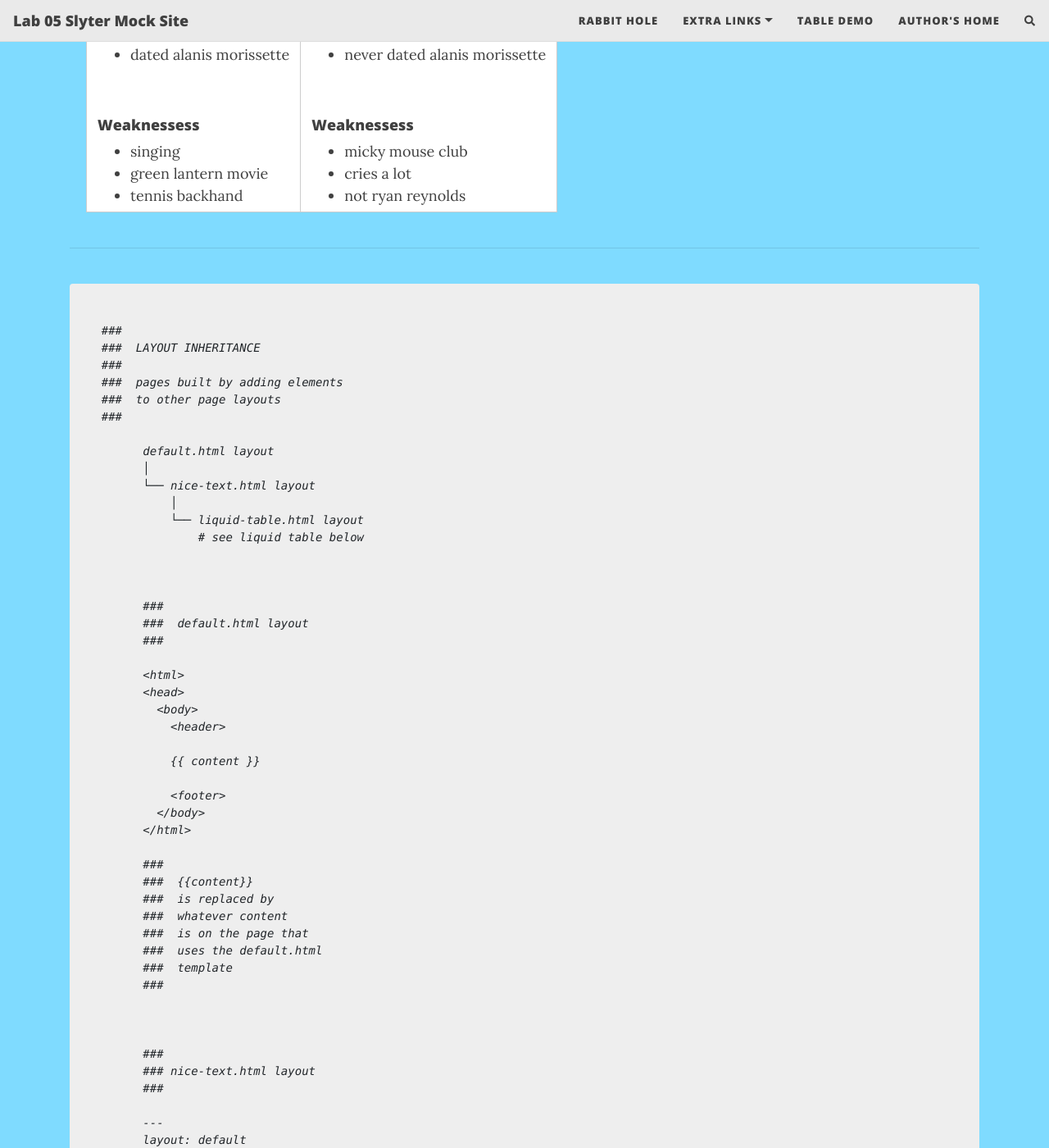
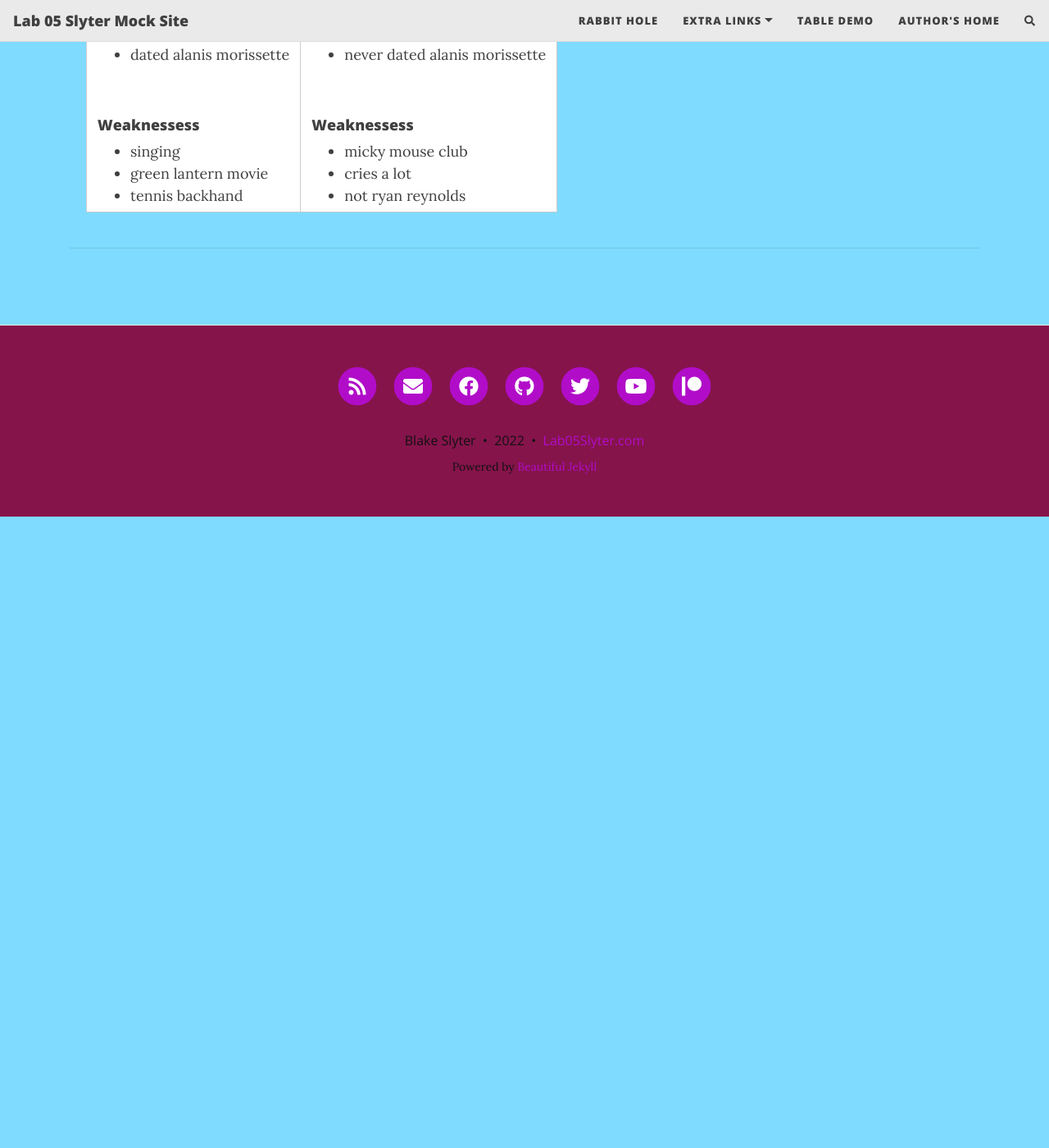
Before and after one commit to Bslyter/bslyter.github.io, a Jekyll site: the page built from table-demo.md, in a window 1280 px wide and 1400 px high, scrolled down 1079 px. Shown: the whole window at 82% size. Built offline with Jekyll 4.4.1, drawn with Linux system fonts in a browser that asks for light colours; nearby versions of some CDN libraries; comment, search, counter and statistics services are not loaded; after the commit the page ends 1709 px from its top, so only the background shows below that; some of the changed text lies outside the part shown.

Commit message:
Update liquid-table.html

```diff
--- a/_layouts/liquid-table.html
+++ b/_layouts/liquid-table.html
@@ -85,209 +85,6 @@ layout: default
 
 <br>
 
-
-<blockquote>
-<pre>
-<code>
-
-    ###
-    ###  LAYOUT INHERITANCE
-    ###
-    ###  pages built by adding elements
-    ###  to other page layouts
-    ###
-
-          default.html layout
-          │
-          └── nice-text.html layout
-              │
-              └── liquid-table.html layout
-                  # see liquid table below
-
-
-
-          ###
-          ###  default.html layout
-          ###
-
-          &lt;html>
-          &lt;head>
-            &lt;body>
-              &lt;header>
-
-              &lbrace;&lbrace; content }}
-
-              &lt;footer>
-            &lt;/body>
-          &lt;/html>
-
-          ###
-          ###  &lbrace;&lbrace;content}}
-          ###  is replaced by
-          ###  whatever content
-          ###  is on the page that
-          ###  uses the default.html
-          ###  template
-          ###
-
-
-
-          ###
-          ### nice-text.html layout
-          ###
-
-          ---
-          layout: default
-          ---
-
-          &lt;div class="pretty-text">
-
-          &lt;h1> &lbrace;&lbrace; page.title }} &lt;/h1>
-
-          &lbrace;&lbrace; content }}
-
-          &lt;/div>
-
-
-          ###
-          ### liquid-table.html layout
-          ###
-
-          ---
-          layout: nice-text
-          ---
-
-          &lbrace;&lbrace; content }}
-
-          #  liquid table starts here
-
-
-
-
-
-    ###
-    ###  LIQUID TABLE ADDED USING YAML DATA
-    ###
-    ###  liquid is a simple markup language that allows
-    ###  web designers to separate page layouts from
-    ###  page content without databases
-    ###
-    ###  &lbrace;%  function in liquid  %}
-    ###  &lbrace;&lbrace;  variable in liquid  }}
-    ###
-
-        ###
-        ###  YAML HEADER FOR PAGE
-        ###
-
-        ---
-        layout: liquid-table
-        title: 'amiright?'
-        reynolds:
-          strengths:
-          - good father
-          - funny
-          - dated alanis morissette
-          weaknesses:
-          - singing
-          - green lantern movie
-          - tennis backhand
-        gosling:
-          strengths:
-          - builds houses
-          - is a real boy
-          - never dated alanis morissette
-          weaknesses:
-          - micky mouse club
-          - cries a lot
-          - not ryan reynolds
-        ---
-
-       ###
-       ###  LIQUID TAG TABLE IN LAYOUT
-       ###
-       ###  HTML ELEMENTS:
-       ###  &lt;thead> table header
-       ###  &lt;tr>  table row
-       ###  &lt;td>  table cell (or data)
-       ###  &lt;ul> unordered list
-       ###  &lt;li> list item
-       ###
-
-        &lt;h2> Ryan vs Ryan &lt;/h2>
-
-        &lt;table id="ryan-v-ryan">
-
-        &lt;thead>
-          &lt;tr>
-            &lt;th>  &lt;h3>  Ryan Reynolds  &lt;/h3>  &lt;/th>
-            &lt;th>  &lt;h3>  Ryan Gosling  &lt;/h3>  &lt;/th>
-          &lt;/tr>
-        &lt;/thead>
-
-        &lt;tbody>
-        &lt;tr>
-          &lt;td>
-            &lt;h4>  Strengths  &lt;/h4>
-            &lt;ul>
-
-              ###  LIQUID LOOPS WITH YAML DATA
-              ###  reynolds:
-              ###    strengths:
-              ###    - good father
-              ###    - funny
-              ###    - dated alanis morissette
-
-              &lbrace;% for item in page.reynolds.strengths %}
-                 &lt;li>  &lbrace;&lbrace; item }}  &lt;/li>
-              &lbrace;% endfor %}
-
-              ###    LIQUID LOOP CREATES HTML CODES:
-              ###    &lt;li> good father &lt;/li>
-              ###    &lt;li> funny &lt;/li>
-              ###    &lt;li> dated alanis morissette &lt;/li>
-
-            &lt;/ul>
-            &lt;br>
-            &lt;h4>  Weaknessess  &lt;/h4>
-            &lt;ul>
-
-              &lbrace;% for item in page.reynolds.weaknesses %}
-                 &lt;li>  &lbrace;&lbrace; item }}  &lt;/li>
-              &lbrace;% endfor %}
-
-            &lt;/ul>
-          &lt;/td>
-          &lt;td>
-            &lt;h4>  Strengths  &lt;/h4>
-            &lt;ul>
-
-              &lbrace;% for item in page.gosling.strengths %}
-                &lt;li>  &lbrace;&lbrace; item }}  &lt;/li>
-              &lbrace;% endfor %}
-
-            &lt;/ul>
-            &lt;br>
-            &lt;h4>  Weaknessess  &lt;/h4>
-            &lt;ul>
-
-              &lbrace;% for item in page.gosling.weaknesses %}
-                 &lt;li>  &lbrace;&lbrace; item }}  &lt;/li>
-              &lbrace;% endfor %}
-
-            &lt;/ul>
-          &lt;/td>
-        &lt;/tr>
-        &lt;/table>
-
-</code>
-</pre>
-</blockquote>
-
-
-
-
-
 <style>
   pre{
   font-family: Consolas, Menlo, Monaco, Lucida Console, Liberation Mono, DejaVu Sans Mono, Bitstream Vera Sans Mono, Courier New, monospace, serif;
```
